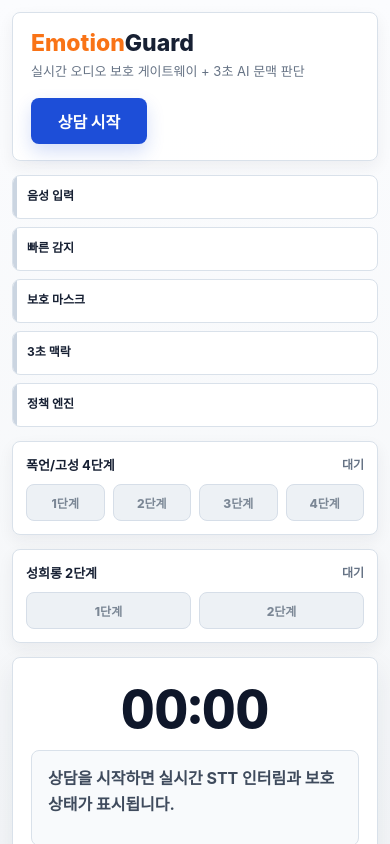
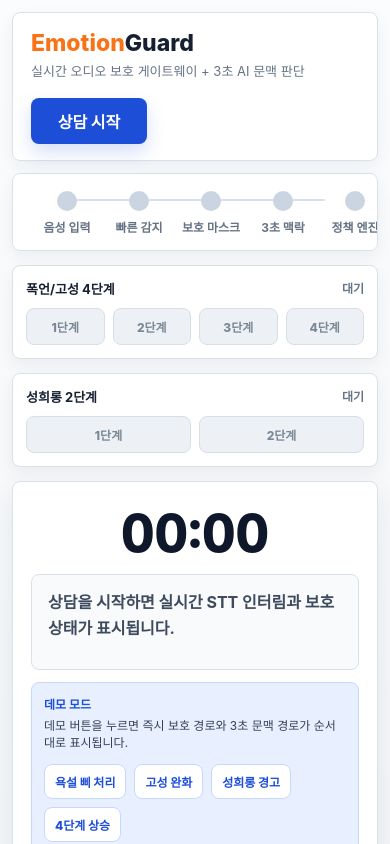
Before and after one commit to Germ-y/EmotionGuard, a React (Vite) app in the folder frontend/: page / in a window 390 px wide. Shown: the top 844 px of the page. Built offline with nearby package versions, Linux system fonts and the light colour scheme; no server answers.

Commit message:
feat: show process as graph timeline

```diff
--- a/frontend/src/styles.css
+++ b/frontend/src/styles.css
@@ -110,42 +110,74 @@
 }
 
 .process-strip {
+  position: relative;
   display: grid;
   grid-template-columns: repeat(5, 1fr);
-  gap: 8px;
-  margin: 14px 0 12px;
+  gap: 0;
+  margin: 12px 0 12px;
+  padding: 14px 18px 10px;
+  border: 1px solid var(--line);
+  border-radius: 8px;
+  background: rgba(255, 255, 255, 0.88);
+  box-shadow: var(--shadow-sm);
+}
+.process-strip::before {
+  content: "";
+  position: absolute;
+  top: 25px;
+  left: 52px;
+  right: 52px;
+  height: 2px;
+  border-radius: 999px;
+  background: #d8e0ea;
 }
 .process-step {
   position: relative;
-  min-height: 44px;
-  border: 1px solid var(--line);
-  border-radius: 8px;
-  background: var(--panel);
-  padding: 10px 12px 10px 14px;
-  overflow: hidden;
+  min-height: 52px;
+  border: 0;
+  border-radius: 0;
+  background: transparent;
+  padding: 30px 4px 0;
+  overflow: visible;
+  text-align: center;
 }
 .process-step::before {
   content: "";
   position: absolute;
-  inset: 0 auto 0 0;
-  width: 4px;
+  z-index: 1;
+  top: 3px;
+  left: 50%;
+  width: 14px;
+  height: 14px;
+  border: 3px solid #cbd5e1;
+  border-radius: 999px;
   background: #cbd5e1;
+  transform: translateX(-50%);
 }
 .process-step.done {
-  border-color: #bfd0f7;
-  background: #f6f8fb;
+  background: transparent;
 }
-.process-step.done::before { background: var(--blue); }
+.process-step.done::before {
+  border-color: var(--blue);
+  background: var(--blue);
+  box-shadow: 0 0 0 4px rgba(29, 78, 216, 0.08);
+}
 .process-step.active {
-  border-color: #95b6ff;
-  background: var(--blue-soft);
-  box-shadow: 0 0 0 2px rgba(29, 78, 216, 0.1), var(--shadow-sm);
+  background: transparent;
+  box-shadow: none;
 }
-.process-step.active::before { background: var(--blue); }
+.process-step.active::before {
+  border-color: var(--blue);
+  background: var(--blue);
+  box-shadow: 0 0 0 6px rgba(29, 78, 216, 0.12);
+}
 .process-step strong {
   display: block;
+  color: var(--muted);
   font-size: 12px;
 }
+.process-step.active strong { color: var(--text); }
+.process-step.done strong { color: var(--text); }
 .process-step span {
   display: none;
   color: var(--muted);
@@ -667,7 +699,10 @@
   .app { width: min(100% - 24px, 1280px); padding-top: 12px; }
   .topbar { align-items: flex-start; flex-direction: column; }
   .architecture-strip { grid-template-columns: repeat(2, 1fr); }
-  .process-strip { grid-template-columns: 1fr; }
+  .process-strip {
+    grid-template-columns: repeat(5, minmax(72px, 1fr));
+    overflow-x: auto;
+  }
   .stage-grid { grid-template-columns: 1fr; }
   .pipeline { grid-template-columns: 1fr; }
   .live-compare { grid-template-columns: 1fr; }
```
